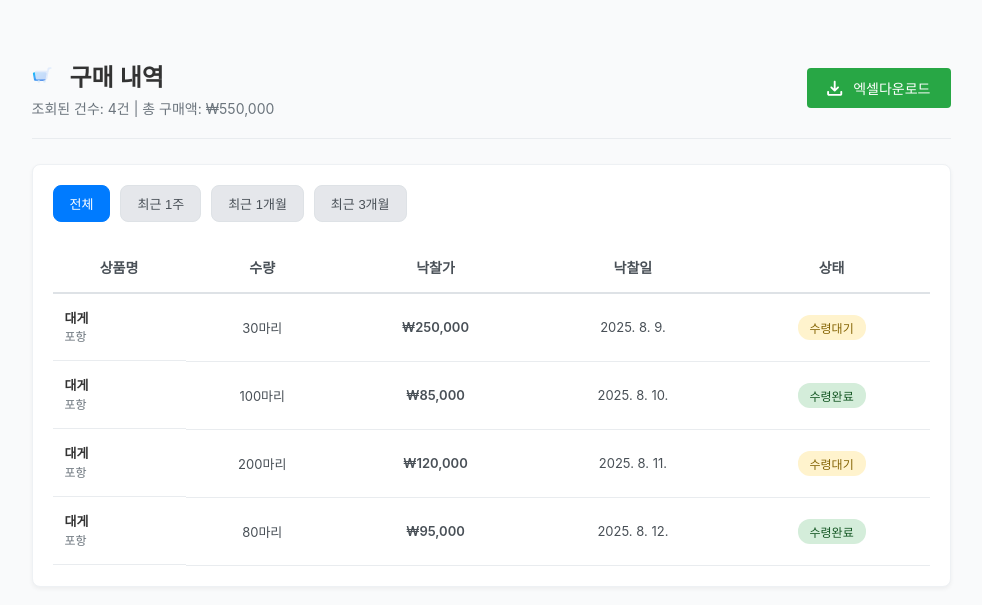
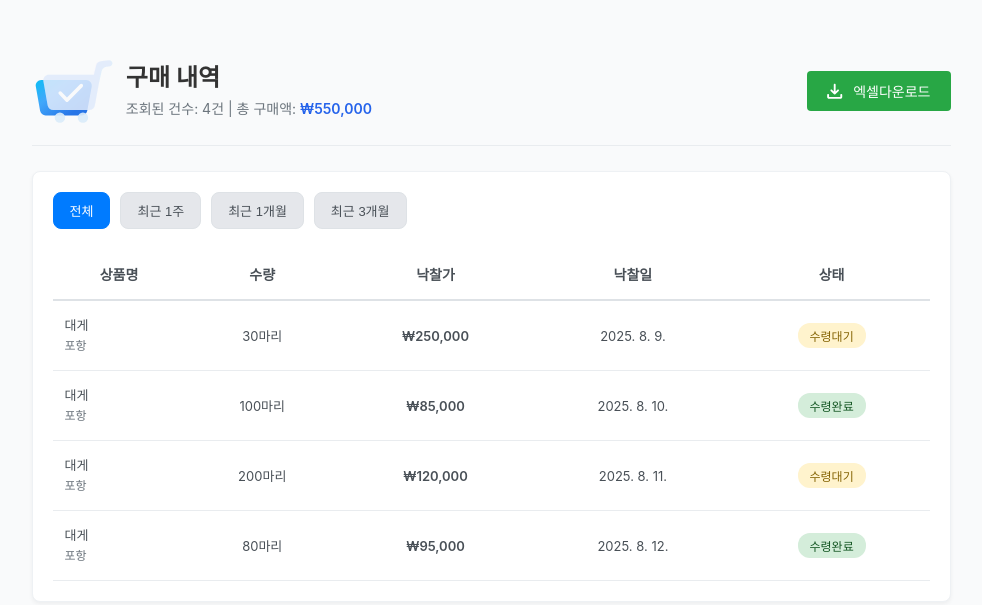
Before and after one commit to LikeLionHGU/TaxiDriver_Front, a React (Create React App) app: page /purchase-history in a window 1280 px wide. Shown: the part 123-728 px from the top of the page, without its empty margins (149-1131 px from the left). Built offline with nearby package versions, Linux system fonts and the light colour scheme.

Commit message:
style:로고크기수정

```diff
--- a/src/pages/Purchasehistory.js
+++ b/src/pages/Purchasehistory.js
@@ -111,33 +111,28 @@ const PurchaseHistoryPage = () => {
     <div className={styles['purchase-history-container']}>
       <div className={styles['purchase-section']}>
         <div className={styles['section-header']}>
-          <div>
-            <h2 className={styles['section-title']}>
-              <img
-                src={logo} // .src가 필요 없는 환경일 수 있으므로 원상 복구
-                alt="로고"
-                style={{
-                  width: "20px",
-                  height: "20px",
-                  marginRight: "8px",
-                  verticalAlign: "middle",
-                }}
-              />
-              구매 내역
-            </h2>
+  {/* 왼쪽: 아이콘 + (제목/통계 세로 스택) */}
+  <div className={styles['title-area']}>
+    <img src={logo} alt="장바구니" className={styles['title-icon']} />
+    <div className={styles['title-texts']}>
+      <h2 className={styles['section-title']}>구매 내역</h2>
       <div className={styles['purchase-stats']}>
-              조회된 건수: {totalRecords}건 | 총 구매액: ₩{totalAmount.toLocaleString()}
+        조회된 건수: {totalRecords}건 | 총 구매액:{' '}
+        <span className={styles['amount']}>
+        ₩{totalAmount.toLocaleString()}
+    </span>
+</div>
+
     </div>
   </div>
+
+  {/* 오른쪽: 엑셀 버튼 */}
   <button className={styles['excel-download-btn']} onClick={handleExcelDownload}>
-            <img
-              src={excelIcon} // .src가 필요 없는 환경일 수 있으므로 원상 복구
-              alt="엑셀 아이콘"
-              style={{ width: "16px", height: "16px", marginRight: "5px" }}
-            />
+    <img src={excelIcon} alt="엑셀 아이콘" style={{ width: '16px', height: '16px', marginRight: '5px' }} />
     엑셀다운로드
   </button>
 </div>
+
 
         <div className={styles['purchase-content']}>
           <div className={styles['filter-buttons']}>
--- a/src/styles/Purchasehistory.module.css
+++ b/src/styles/Purchasehistory.module.css
@@ -24,6 +24,45 @@
   margin-bottom: 25px;
   padding-bottom: 20px;
   border-bottom: 1px solid #e9ecef;
+}
+
+/* ⬇️ 왼쪽 묶음: 아이콘 + 텍스트 스택 */
+.title-area {
+  display: flex;
+  align-items: center;  /* 아이콘과 텍스트 수직 정렬 */
+  gap: 12px;
+}
+
+.title-icon {
+  width: 82.3px;   /* 필요 시 24~32px로 조정 */
+  height: 67.7px;
+  flex: 0 0 auto;
+}
+
+.title-texts {
+  display: flex;
+  flex-direction: column;  /* 제목 위, 통계 아래 */
+  gap: 2px;                /* 제목/통계 간격 */
+}
+
+/* 제목/통계 기본 스타일 */
+.section-title {
+  margin: 0;
+  font-size: 24px;
+  color: #333;
+  font-weight: 600;
+  line-height: 1.1;   /* 아이콘과 수평선 맞추기 */
+}
+
+.purchase-stats {
+  font-size: 14px;
+  color: #6c757d;
+  margin: 0;          /* 위쪽 여백 제거 (세로 정렬 깔끔) */
+}
+
+/* 모바일에서 헤더 스택 */
+@media (max-width: 768px) {
+  .section-header { flex-direction: column; gap: 12px; align-items: flex-start; }
 }
 .section-title {
   margin: 0;
@@ -112,16 +151,19 @@
 
 /* 첫 번째 열: 두 줄 세로 정렬 */
 .purchase-table td:first-child {
-  text-align: left;
-  vertical-align: middle;
-  display: flex;
-  flex-direction: column;
-  justify-content: center;
-  align-items: flex-start;
-  gap: 2px;
+  text-align:left;
+  vertical-align:middle;
+  padding-left:12px;
 }
-.product-name, .product-description { margin: 0; line-height: 1.4; }
-.product-name { font-weight: 600; color: #333; }
+
+.amount {
+  color: #2563EB;   /* 파란색 */
+  font-weight: 600; /* 선택: 강조 */
+}
+
+
+.product-name, .product-description { margin: 0; line-height: 1.4; display:block;}
+.product-name { margin-bottom:4px; }
 .product-description { font-size: 12px; color: #6c757d; }
 
 /* Status Badges */
```
Also changed, not shown: src/assets/logo.svg. Lines whose indentation alone changed are shown as unchanged.
